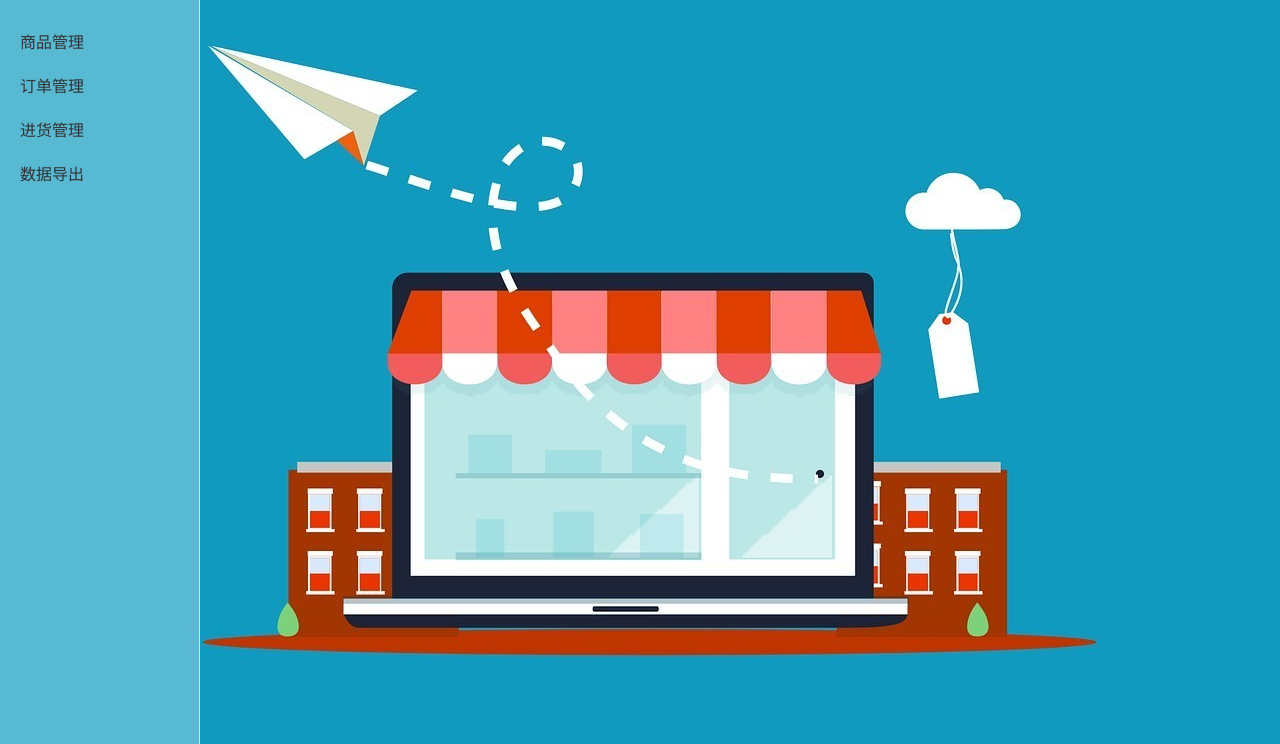
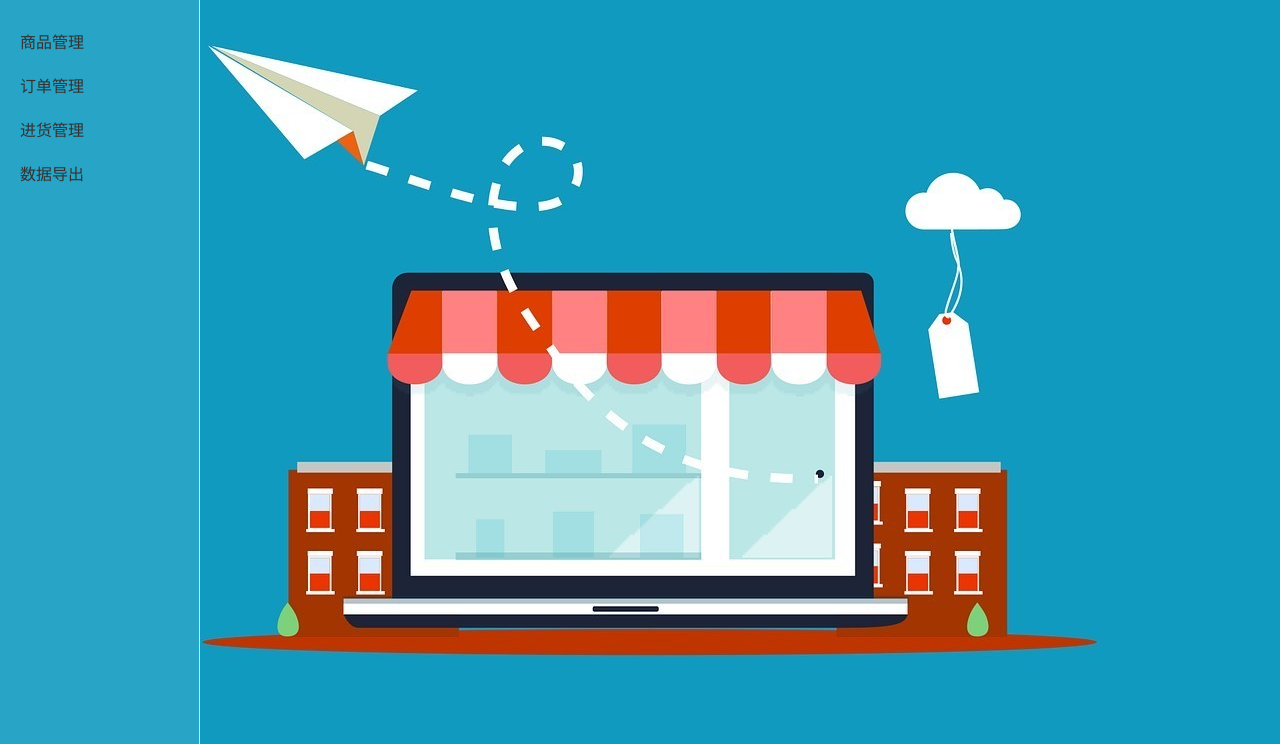
Before and after one commit to ShiJie803/yiren_store, a Flask app: page /store_dashboard in a window 1280 px wide. Shown: the part 94-838 px from the top of the page. Run offline with Flask 3, Linux system fonts and the light colour scheme; the visitor is signed in with stand-in values (Sample User, id 1).

Commit message:
store_dashboard.html

```diff
--- a/templates/store/store_dashboard.html
+++ b/templates/store/store_dashboard.html
@@ -30,7 +30,7 @@
     }
     .sidebar{
       width: 200px;
-      background-color: rgba(255, 255, 255, 0.3);
+      background-color: rgba(255, 255, 255, 0.1);
       padding-top: 20px;
       border-right: 1px solid #ddd;
       height: 100%;
```
